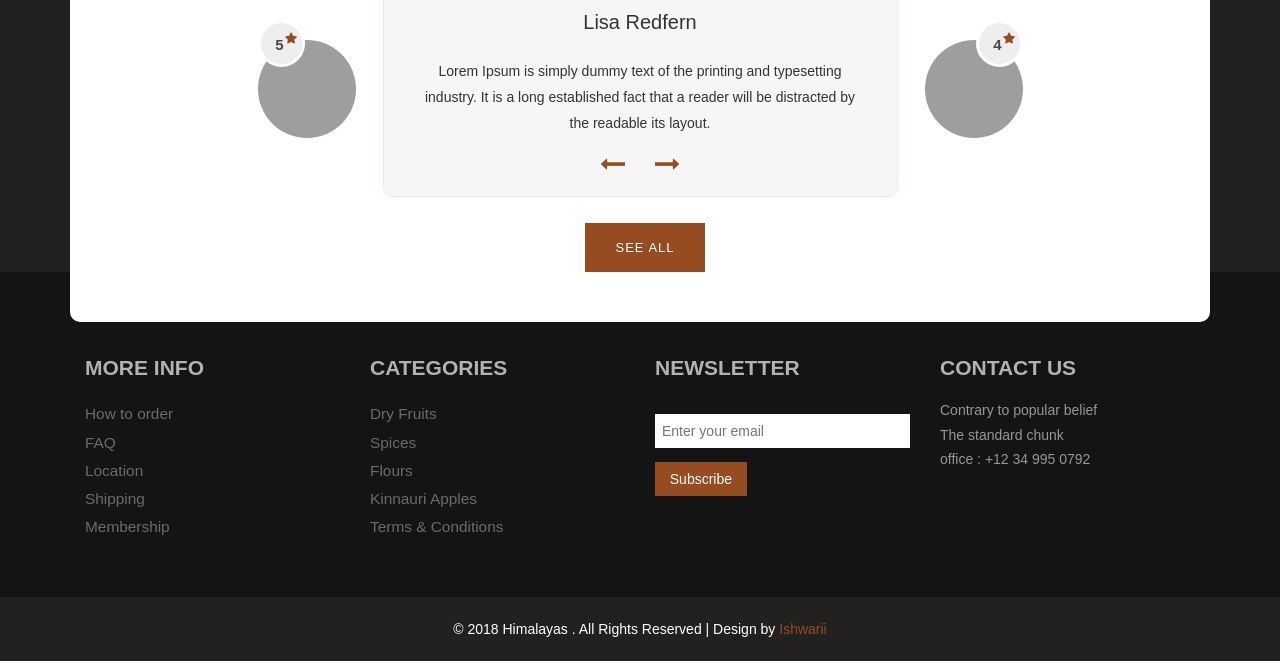
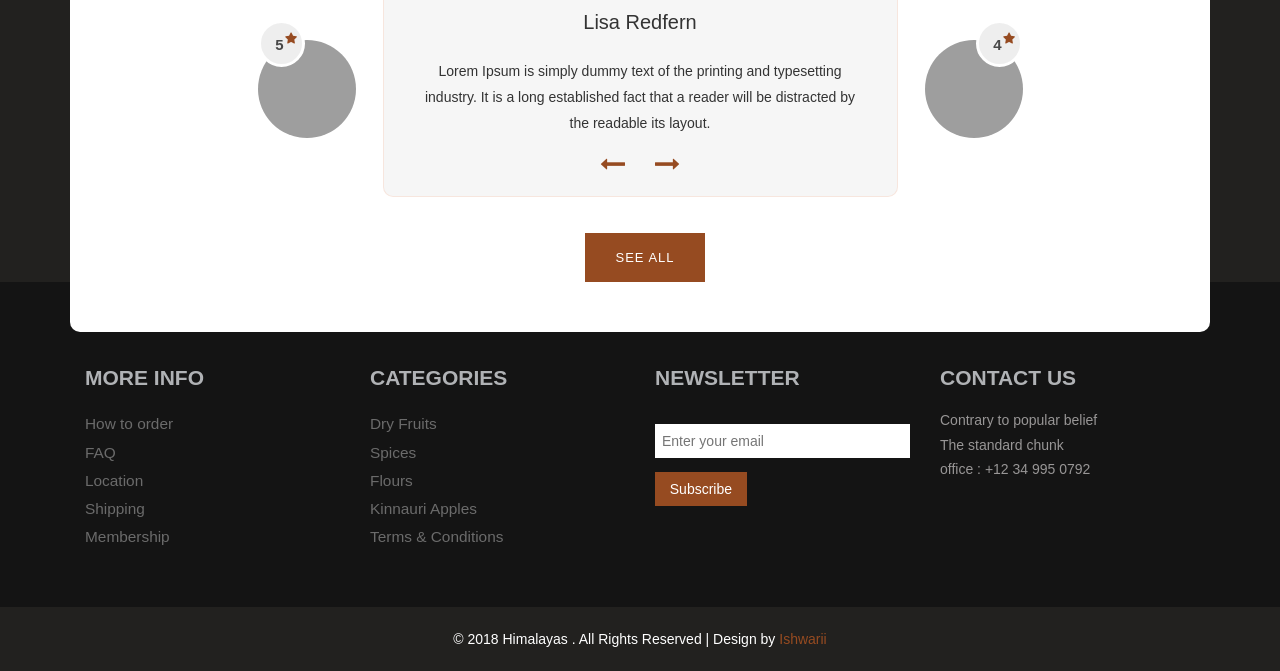
Before and after one commit to ishwarii-shubham/ishwarii, a PHP site: page / in a window 1280 px wide. Shown: the part 1804-2475 px from the top of the page. Run offline with PHP 8.4, Linux system fonts and the light colour scheme; some libraries are stand-ins or nearby versions; grey boxes are pictures that could not be loaded.

Commit message:
spacing in see all

```diff
--- a/index.php
+++ b/index.php
@@ -116,6 +116,7 @@
 							<div class="clearfix"> </div>
 						</div>
 					</div>
+
 					<div class="content-top">
 						<h1>NEW PRODUCTS</h1>
 						<div class="grid-in">
@@ -263,7 +264,7 @@
 
 									<div class="row">
 										<div class="col-sm-offset-2 col-sm-8">
-											<div>
+											<div style="margin-top:10px">
 												<a href="#0" class="cd-see-all">See All</a>
 											</div>
 										</div><!-- /End col -->
```
